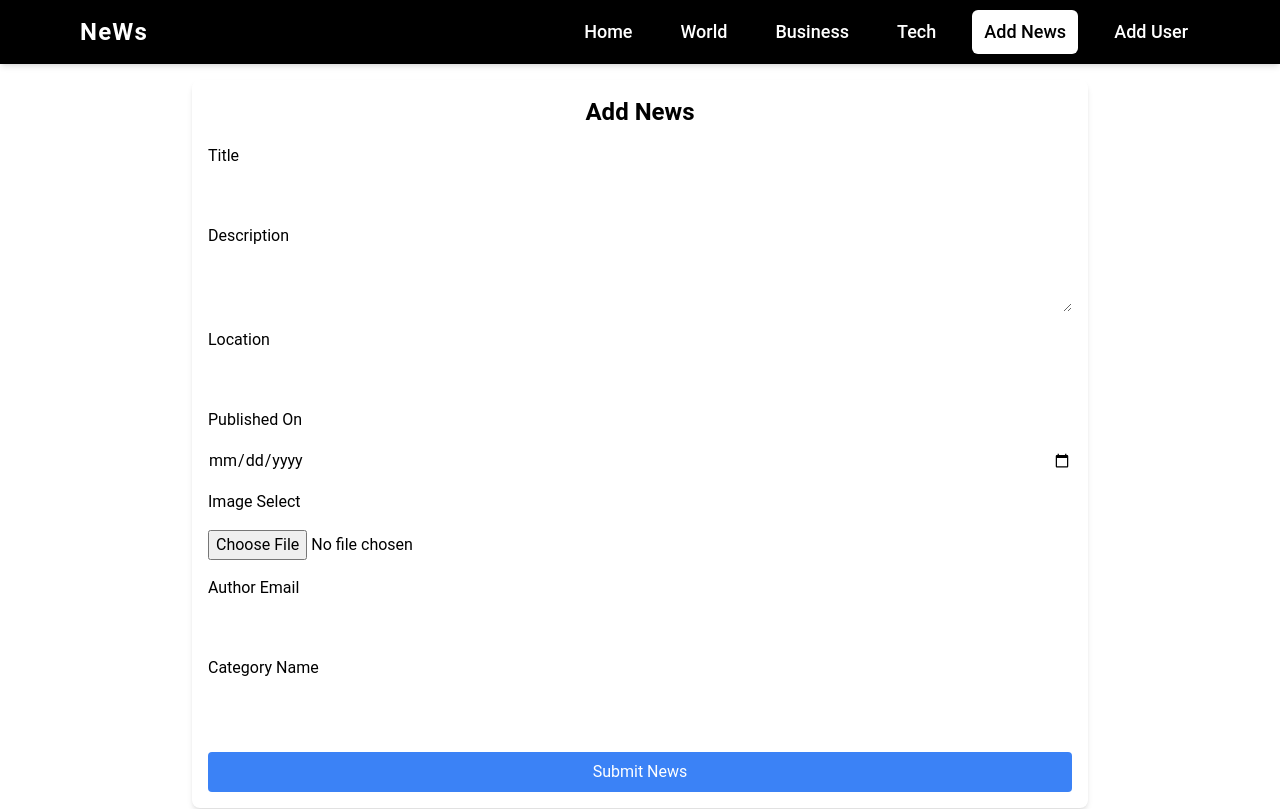
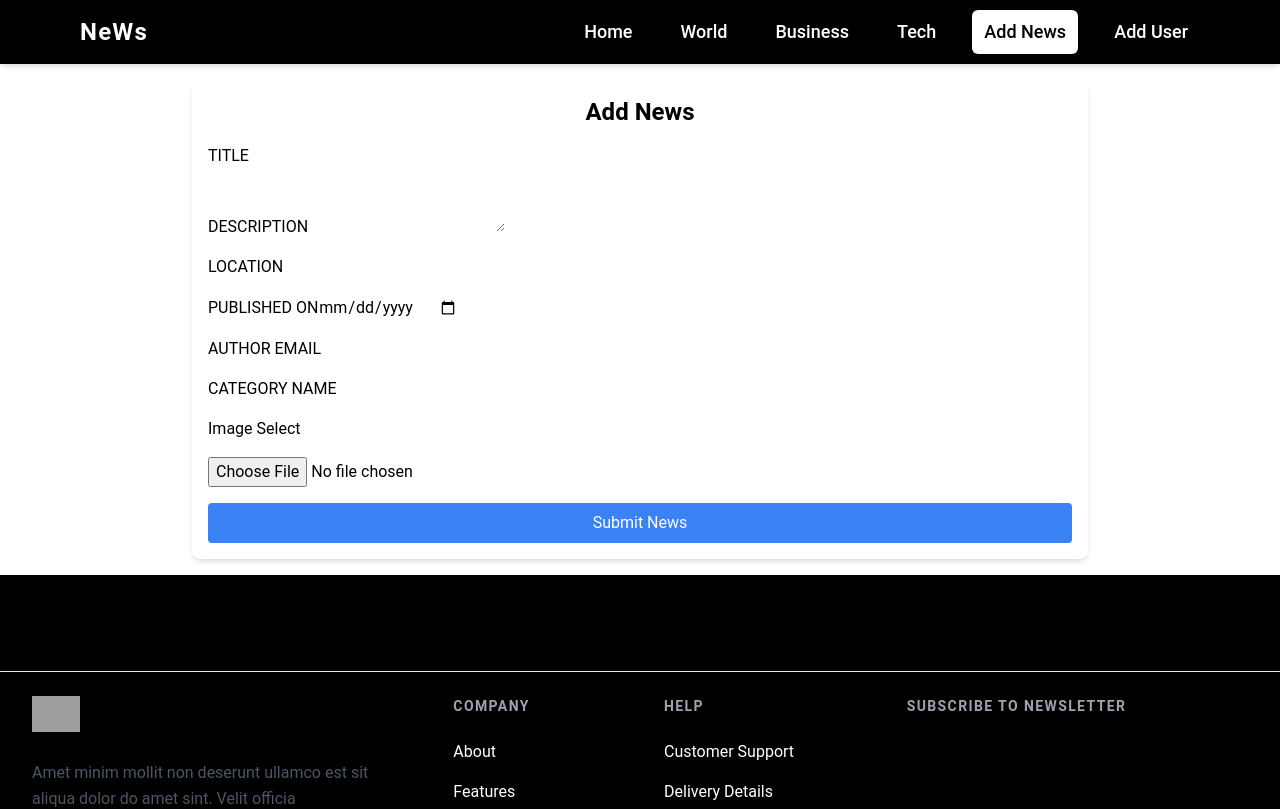
Before and after one commit to grunde1234/django-react-news, a React (Vite) app: page /addnews in a window 1280 px wide. Shown: the top 809 px of the page. Built offline with nearby package versions, Linux system fonts and the light colour scheme; grey boxes are pictures that could not be loaded.

Commit message:
Update AddNewsPage.jsx

```diff
--- a/src/pages/AddNewsPage.jsx
+++ b/src/pages/AddNewsPage.jsx
@@ -1,120 +1,4 @@
 import React, { useState, useRef } from 'react';
-import { useNavigate } from 'react-router-dom';
-
-const AddNewsPage = ({ addNews }) => {
-  const [title, setTitle] = useState('');
-  const [description, setDescription] = useState('');
-  const [location, setLocation] = useState('');
-  const [published_on, setPublished_on] = useState('');
-  const [author_email, setAuthor_email] = useState('');
-  const [category_name, setCategory_name] = useState('');
-  const imageRef = useRef(null);  // <-- useRef for file
-
-  const navigate = useNavigate();
-
-  const submitform = (e) => {
-  e.preventDefault();
-
-  const formData = new FormData();
-  formData.append('title', title);
-  formData.append('description', description);
-  formData.append('location', location);
-  formData.append('published_on', published_on);
-  formData.append('author_email', author_email);
-  formData.append('category_name', category_name);
-
-  if (imageRef.current && imageRef.current.files[0]) {
-    formData.append('image_select', imageRef.current.files[0]);
-  }
-
-  addNews(formData);
-  navigate('/news');
-};
-
-
-  return (
-    <form onSubmit={submitform} className='flex flex-col gap-4 p-4 m-4 rounded-lg shadow-md max-w-4xl justify-center mx-auto'>
-      <h1 className='text-2xl font-bold text-center'>Add News</h1>
-      {/* form fields */}
-      <label htmlFor="title">Title</label>
-      <input className='text-black' id="title" value={title} required onChange={(e)=>setTitle(e.target.value)} />
-
-      <label htmlFor="description">Description</label>
-      <textarea className='text-black' id="description" value={description} required onChange={(e)=>setDescription(e.target.value)} />
-
-      <label htmlFor="location">Location</label>
-      <input className='text-black' id="location" value={location} required onChange={(e)=>setLocation(e.target.value)} />
-
-      <label htmlFor="published_on">Published On</label>
-      <input className='text-black' type="date" id="published_on" value={published_on} required onChange={(e)=>setPublished_on(e.target.value)} />
-
-      <label htmlFor="image_select">Image Select</label>
-      <input className='text-black' type="file" id="image_select" ref={imageRef} required />
-
-      <label htmlFor="author_email">Author Email</label>
-      <input className='text-black' id="author_email" value={author_email} required onChange={(e)=>setAuthor_email(e.target.value)} />
-      <label htmlFor="category_name">Category Name</label>
-      <input
-        className='text-black'
-        id="category_name"
-        name="category_name"
-        type="text"
-        value={category_name}
-        required
-        onChange={(e)=>setCategory_name(e.target.value)}
-      />
-
-
-      <button className='px-4 py-2 text-white bg-blue-500 rounded hover:bg-blue-600 mt-4' type="submit">
-        Submit News
-      </button>
-    </form>
-  );
-};
-
-export default AddNewsPage;
-/* USER ACTION
-   |
-   v
-[React Form (AddNewsPage.jsx)]
-   - User fills form
-   - File selected via imageRef
-   - On submit -> FormData built
-   - Calls addNews(formData)
-   |
-   v
-[addNews() Function in App.jsx]
-   - Axios POST
-   - POST /api/articles/add
-   - Headers: multipart/form-data
-   |
-   v
-[Backend Django REST API (views.py)]
-   - Receives multipart/form-data
-   - Uses ArticleSerializer to validate + save
-   - Validates:
-      - author_email → JournalistModel (ForeignKey)
-      - category_name → CategoryModel (ForeignKey)
-      - image_select → ImageField
-   - Saves data to DB
-   |
-   v
-[Database (PostgreSQL / SQLite / MySQL)]
-   - Stores ArticleModel instance
-   - Image file saved to media directory
-   |
-   v
-[Response]
-   - 201 Created or Error (400, etc)
-   |
-   v
-[React Axios Response]
-   - Success → navigate('/news')
-   - Error → console.error()
- */
-
-
-/*import React, { useState, useRef } from 'react';
 import { useNavigate } from 'react-router-dom';
 
 const AddNewsPage = ({ addNews }) => {
@@ -195,4 +79,3 @@
 };
 
 export default AddNewsPage;
-  */
```
